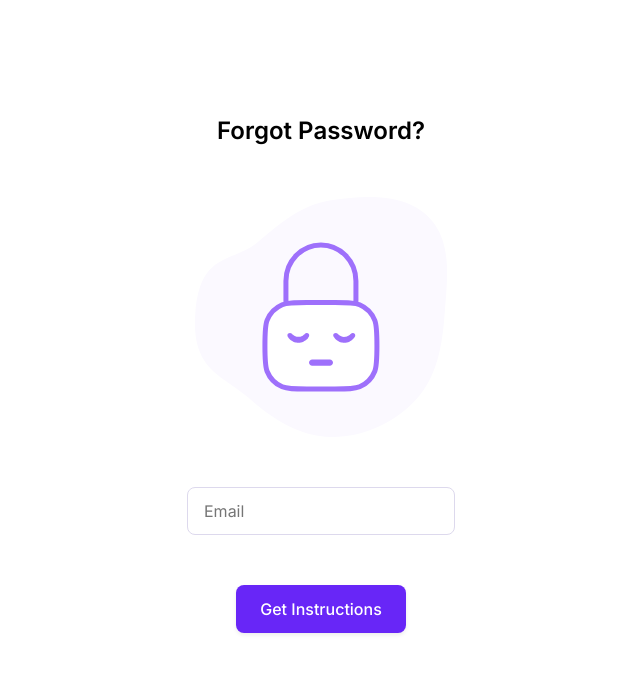
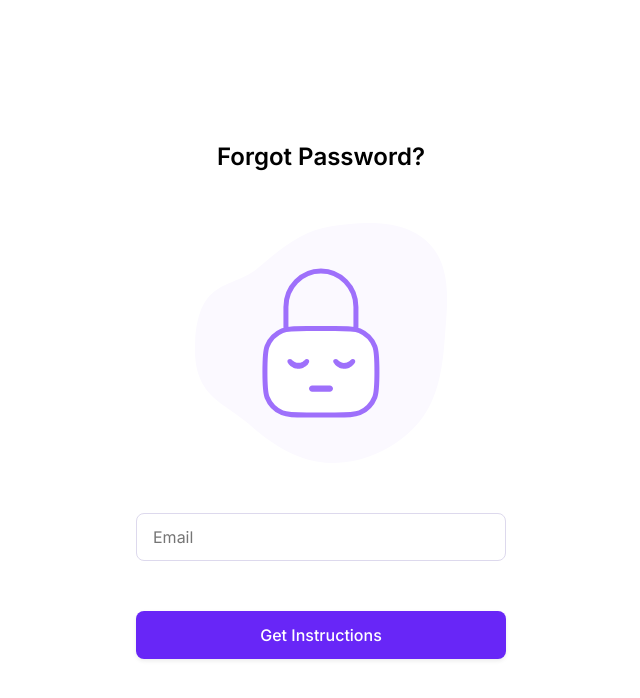
Before and after one commit to rukshonarad/projectify-app-ui, a React (Create React App) app: page / in a window 1280 px wide. Shown: the top 698 px of the page, without its empty margins (319-959 px from the left). Built offline with nearby package versions, Linux system fonts and the light colour scheme.

Commit message:
Add styles to forgot password

```diff
--- a/src/pages/admin-auth/forgot-password/Forgot-password.css
+++ b/src/pages/admin-auth/forgot-password/Forgot-password.css
@@ -6,3 +6,6 @@
     justify-content: center;
     align-items: center;
 }
+.forgot-password__input {
+    width: 37rem;
+}
--- a/src/pages/admin-auth/forgot-password/Forgot-password.tsx
+++ b/src/pages/admin-auth/forgot-password/Forgot-password.tsx
@@ -1,7 +1,7 @@
 import { useState } from "react";
 import { Input } from "../../../design-system";
 import { PasswordWrapper } from "../../components";
-
+import "./Forgot-password.css";
 import forgotPassword from "../../../assets/images/forgotPassword.svg";
 const ForgotPassword = () => {
     const [email, setEmail] = useState<string>("");
@@ -23,6 +23,7 @@ const ForgotPassword = () => {
         >
             <form onSubmit={sendInstructions}>
                 <Input
+                    className="forgot-password__input"
                     type="email"
                     placeholder="Email"
                     value={email}
--- a/src/pages/components/password-wrapper/Password-wrapper.css
+++ b/src/pages/components/password-wrapper/Password-wrapper.css
@@ -6,16 +6,13 @@
     justify-content: center;
     height: 100vh;
 }
-.password-wrapper__form {
-    display: flex;
-    align-items: center;
-    flex-direction: column;
-}
-
 .password-wrapper__content {
     display: flex;
     flex-direction: column;
     align-items: center;
     gap: var(--space-50);
-    flex-basis: 57rem;
+    flex-basis: 37rem;
 }
+.password-wrapper__btn {
+    width: 100%;
+}
--- a/src/pages/components/password-wrapper/Password-wrapper.tsx
+++ b/src/pages/components/password-wrapper/Password-wrapper.tsx
@@ -17,18 +17,21 @@ const PasswordWrapper: FC<PasswordWrapperProps> = ({
 }) => {
     return (
         <main className="password-wrapper">
-            <section className="password-wrapper__form">
             <div className="password-wrapper__content">
                 <Typography variant="h6" weight="semibold" align="center">
                     {pageTitle}
                 </Typography>
                 <img src={imagePath} alt={pageTitle} />
                 {children}
-                    <Button shape="rounded" color="primary" size="lg">
+                <Button
+                    shape="rounded"
+                    color="primary"
+                    size="lg"
+                    className="password-wrapper__btn"
+                >
                     {btnText}
                 </Button>
             </div>
-            </section>
         </main>
     );
 };
```
Lines whose indentation alone changed are shown as unchanged.
